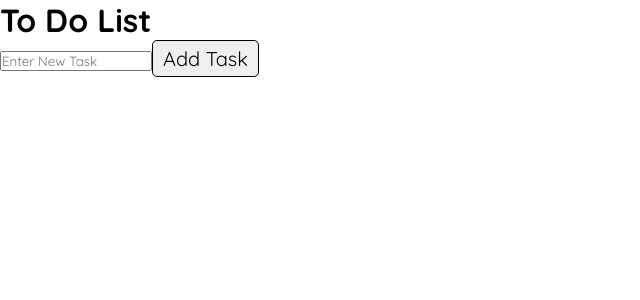
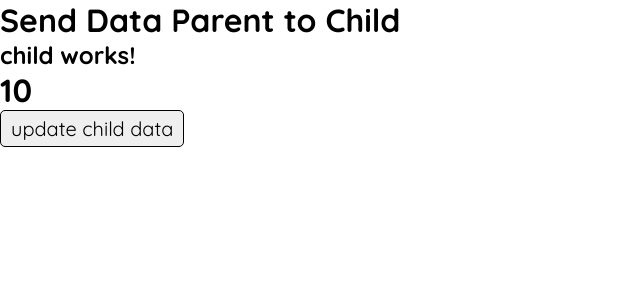
Before and after one commit to azharsiddiqui1234/Angular_From_Start_Tut, an Angular app: page / in a window 1280 px wide. Shown: the top 300 px of the page, without its empty margins (0-640 px from the left). Built offline with nearby package versions, Linux system fonts and the light colour scheme.

Commit message:
send_data_parent_to_child

```diff
--- a/src/app/app.component.html
+++ b/src/app/app.component.html
@@ -1,7 +1,4 @@
-<h1>To Do List</h1>
-<input type="text" placeholder="Enter New Task" #task>
-<button (click)="addTask(task.value)">Add Task</button>
+<h1>Send Data Parent to Child</h1>
+<app-child [data]="data"></app-child>
 
-<ul *ngFor="let newList of newList">
-    <li>{{newList.name}} <button (click)="delete(newList.id)">Delete</button></li>
-</ul>
+<button (click)="updateChild()">update child data</button>
--- a/src/app/app.component.ts
+++ b/src/app/app.component.ts
@@ -7,20 +7,8 @@ import { Component } from '@angular/core';
 })
 export class AppComponent {
   title = 'my-app';
-  newList:any[]=[]
-  addTask(item:string){
-    this.newList.push({id:this.newList.length,name:item})
-    console.log(this.newList);
-  }
-
-  delete(id:number){
-    console.log(id);
-    this.newList=this.newList.filter((item)=>{
-      return(
-        item.id!==id
-      )
-    }
-    )
-
+  data = 10;
+  updateChild(){
+    this.data=Math.floor(Math.random()*10)
   }
 }
--- a/src/app/app.module.ts
+++ b/src/app/app.module.ts
@@ -2,11 +2,13 @@ import { NgModule } from '@angular/core';
 import { BrowserModule } from '@angular/platform-browser';
 
 import { AppComponent } from './app.component';
+import { ChildComponent } from './child/child.component';
 
 
 @NgModule({
   declarations: [
-    AppComponent
+    AppComponent,
+    ChildComponent
   ],
   imports: [
     BrowserModule,
--- /dev/null
+++ b/src/app/child/child.component.html
@@ -0,0 +1,2 @@
+<h2>child works!</h2>
+<h1>{{data}}</h1>
--- /dev/null
+++ b/src/app/child/child.component.ts
@@ -0,0 +1,16 @@
+import { Component, OnInit, Input } from '@angular/core';
+
+@Component({
+  selector: 'app-child',
+  templateUrl: './child.component.html',
+  styleUrls: ['./child.component.css']
+})
+export class ChildComponent implements OnInit {
+
+  constructor() { }
+  // default value we have to import Input from @angular/core
+  @Input() data=0;
+  ngOnInit(): void {
+  }
+
+}
```
Also changed, not shown: src/app/child/child.component.css (added), 1 other file (tests, documents, lock files or other folders).
